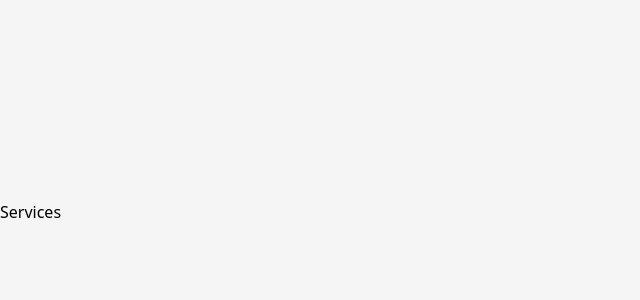
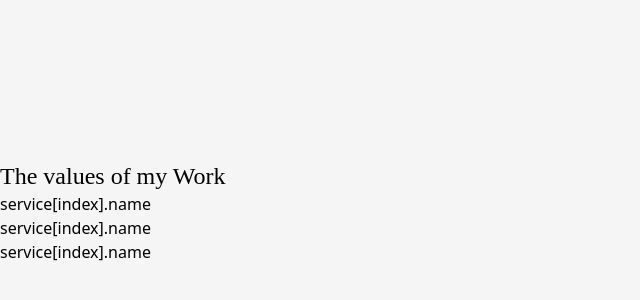
Before and after one commit to ChimmyTee/Portfolio, a React (Create React App) app: page / in a window 1280 px wide. Shown: the part 2726-3026 px from the top of the page, without its empty margins (0-640 px from the left). Built offline with nearby package versions, Linux system fonts and the light colour scheme; a web font is replaced by a local one.

Commit message:
started working on services

```diff
--- a/src/components/Services.js
+++ b/src/components/Services.js
@@ -1,5 +1,35 @@
+import { BsArrowUpRight } from 'react-icons/bs';
+
+const services = [
+    {
+        name: 'IU/UX Design',
+        description: 'something something',
+        link: 'Learn more',
+    },
+    {
+        name: 'Marketing',
+        description: 'something something',
+        link: 'Learn more',
+    },
+    {
+        name: 'Product Branding',
+        description: 'something something',
+        link: 'Learn more',
+    }
+]
+
 const Services = () => {
-    return <div class='section' id='services'>Services</div>;
+    return <div class='section' id='services'>
+        <div className="container mx-auto">
+            <div class='font-title text-2xl'>The values of my Work</div>
+
+            <div>
+                {services.map((service, index) => {
+                    return <div>service[index].name</div>
+                })}
+            </div>
+        </div>
+    </div>;
 };
 
 export default Services;
--- a/src/components/Work.js
+++ b/src/components/Work.js
@@ -20,7 +20,7 @@ const Work = () => {
                         <div class='group-hover:bg-black/70 w-full h-full absolute z-40 transition-all duration-300'></div>
                         <img class='group-hover:scale-95 transition-all duration-500' src={renaiHRImg} alt='' />
                         <a target="_blank" href='https://chimmytee.github.io/renaisshr360/'>
-                            <div class='absolute -bottom-full left-12 group-hover:bottom-24 transition-all duration-500 z-50 text-3xl text-white'>Recruitment Agency</div>
+                            <div class='absolute -bottom-full left-12 group-hover:bottom-24 transition-all duration-500 z-50 text-3xl text-white hover:underline underline-offset-4'>Recruitment Agency</div>
                         </a>
                         <div class='absolute -bottom-full left-12 group-hover:bottom-14 transition-all duration-700 z-50 text-white'><p>Real client website (built with Bootstrap 5)</p></div>
 
@@ -36,7 +36,7 @@ const Work = () => {
                         <div class='group-hover:bg-black/70 w-full h-full absolute z-40 transition-all duration-300'></div>
                         <img class='group-hover:scale-95 transition-all duration-500' src={shoppingCartImg} alt='' />
                         <a target="_blank" href='https://chimmytee.github.io/shopping-cart-generation/'>
-                            <div class='absolute -bottom-full left-12 group-hover:bottom-24 transition-all duration-500 z-50 text-3xl text-white'>Shopping Cart</div>
+                            <div class='absolute -bottom-full left-12 group-hover:bottom-24 transition-all duration-500 z-50 text-3xl text-white hover:underline underline-offset-4'>Shopping Cart</div>
                         </a>
                         <div class='absolute -bottom-full left-12 group-hover:bottom-14 transition-all duration-700 z-50 text-white'>Project Title</div>
                     </div>
@@ -44,7 +44,7 @@ const Work = () => {
                         <div class='group-hover:bg-black/70 w-full h-full absolute z-40 transition-all duration-300'></div>
                         <img class='group-hover:scale-95 transition-all duration-500' src={toDoListImg} alt='' />
                         <a target="_blank" href='https://raissa-damasceno.github.io/Sprint_1_Generation/'>
-                            <div class='absolute -bottom-full left-12 group-hover:bottom-24 transition-all duration-500 z-50 text-3xl text-white'>To Do List</div>
+                            <div class='absolute -bottom-full left-12 group-hover:bottom-24 transition-all duration-500 z-50 text-3xl text-white hover:underline underline-offset-4'>To Do List</div>
                         </a>
                         <div class='absolute -bottom-full left-12 group-hover:bottom-14 transition-all duration-700 z-50 text-white'>Project Title</div>
                     </div>
```
